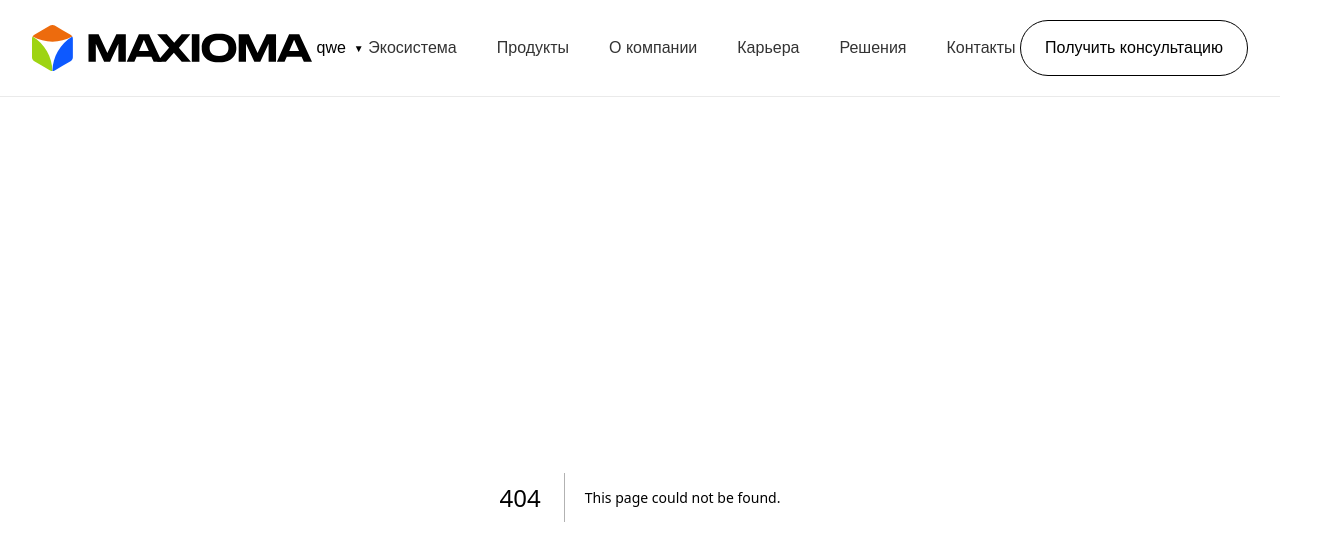
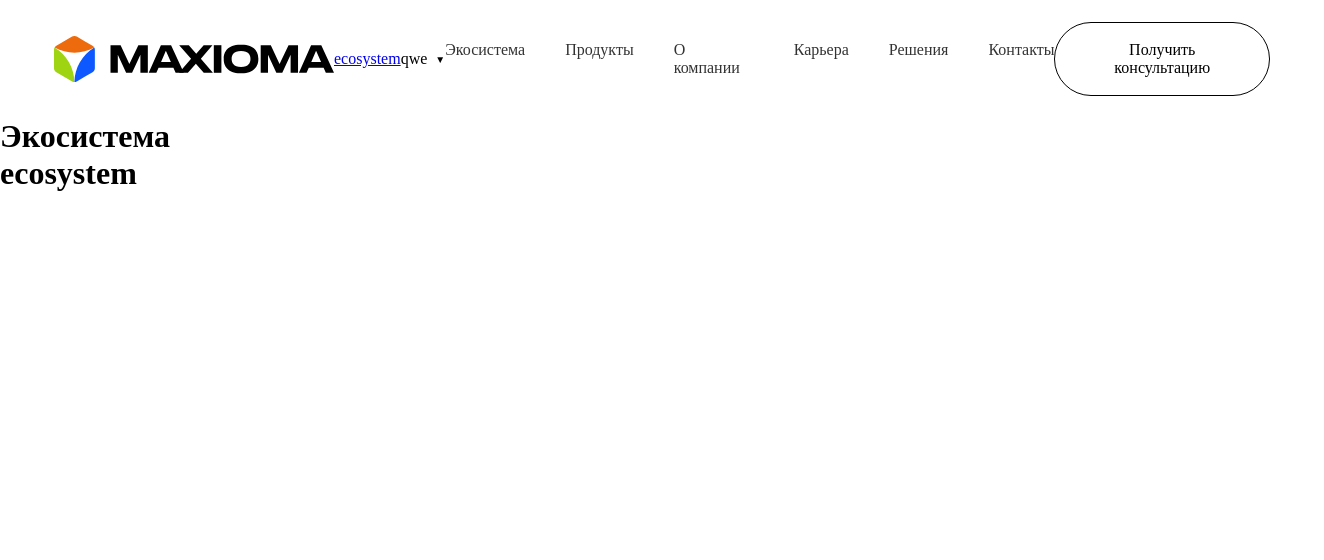
Before and after one commit to mabartut/maxioma, a Next.js app: page /ecosystem in a window 1280 px wide. Before the commit this address had no page. Shown: the top 560 px of the page, 1324 px wide, since content can reach past the window. Built offline with nearby package versions, Linux system fonts and the light colour scheme.

Commit message:
logo footer header added

```diff
--- /dev/null
+++ b/src/app/ecosystem/page.tsx
@@ -0,0 +1,10 @@
+import styles from "./page.module.css";
+
+export default function Page() {
+    return (
+        <div className={styles.page}>
+            <h1>Экосистема</h1>
+            <h1>ecosystem</h1>
+        </div>
+    );
+}
--- a/src/app/globals.css
+++ b/src/app/globals.css
@@ -1,49 +1,8 @@
-:root {
-  --background: #ffffff;
-  --foreground: #171717;
+* {
+    margin: 0;
+    padding: 0;
 }
 
-@media (prefers-color-scheme: dark) {
-  :root {
-    --background: #0a0a0a;
-    --foreground: #ededed;
-  }
+.container {
+    max-width: 1860px;
 }
-
-html {
-  height: 100%;
-}
-
-html,
-body {
-  max-width: 100vw;
-  overflow-x: hidden;
-}
-
-body {
-  min-height: 100%;
-  display: flex;
-  flex-direction: column;
-  color: var(--foreground);
-  background: var(--background);
-  font-family: Arial, Helvetica, sans-serif;
-  -webkit-font-smoothing: antialiased;
-  -moz-osx-font-smoothing: grayscale;
-}
-
-* {
-  box-sizing: border-box;
-  padding: 0;
-  margin: 0;
-}
-
-a {
-  color: inherit;
-  text-decoration: none;
-}
-
-@media (prefers-color-scheme: dark) {
-  html {
-    color-scheme: dark;
-  }
-}
--- a/src/app/page.tsx
+++ b/src/app/page.tsx
@@ -6,7 +6,7 @@ import {Button} from "@/components/button/Button";
 
 export default function Home() {
     return (
-        <div className={styles.page}>
+        <div className={`${styles.page} container`}>
             <main className={styles.main}>
                 MAIN
 
--- a/src/components/header/Header.module.css
+++ b/src/components/header/Header.module.css
@@ -1,12 +1,11 @@
 /* Header */
 .header {
     width: 100%;
-    padding: 20px 0;
-    background-color: #ffffff;
-    border-bottom: 1px solid #eaeaea;
+    padding: 22px;
     position: sticky;
     top: 0;
-    z-index: 1000;
+    /*background: red;*/
+    backdrop-filter: blur(60px);
 }
 
 /* Контейнер */
--- a/src/components/header/Header.tsx
+++ b/src/components/header/Header.tsx
@@ -10,17 +10,13 @@ const Header = () => {
     return (
         <header className={styles.header}>
             <div className={styles.container}>
-                <Logo/>
-                {/* Навигация */}
+                <Logo variant={'header'}/>
+
+                <Link href="/ecosystem">ecosystem</Link>
+
                 <DropdownMenu label={'qwe'}>
                     <li>
-                        <Link href="/123">123</Link>
-                    </li>
-                    <li>
-                        <Link href="/456">456</Link>
-                    </li>
-                    <li>
-                        <Link href="/789">789</Link>
+                        <Link href="/ecosystem">ecosystem</Link>
                     </li>
                 </DropdownMenu>
                 <nav className={styles.nav}>
--- a/src/components/logo/Logo.module.css
+++ b/src/components/logo/Logo.module.css
@@ -1,8 +1,6 @@
 .logoLink {
     display: block;
     position: relative;
-    width: 280px;
-    height: 46px;
     flex-shrink: 0;
     text-decoration: none;
     transition: width 0.2s ease, height 0.2s ease;
@@ -12,9 +10,24 @@
     object-fit: contain;
 }
 
+.header {
+    width: 280px;
+    height: 46px;
+}
+
+.footer {
+    width: 311px;
+    height: 51px;
+}
+
 @media (max-width: 768px) {
-    .logoLink {
+    .header {
         width: 176px;
         height: 29px;
     }
+
+    .footer {
+        width: 335px;
+        height: 55px;
+    }
 }
--- a/src/components/logo/Logo.tsx
+++ b/src/components/logo/Logo.tsx
@@ -2,16 +2,25 @@ import Image from 'next/image';
 import Link from 'next/link';
 import styles from './Logo.module.css';
 
-export const Logo = () => {
+type LogoProps = {
+    variant: 'header' | 'footer'
+}
+
+export const Logo = (props: LogoProps) => {
+    const {variant} = props;
+
     return (
-        <Link href="/" className={styles.logoLink}>
+        <Link href="/" className={`${styles.logoLink} ${styles[variant]}`}>
             <Image
                 src="/img/logo.svg"
                 alt="MAXIOMA"
                 fill
                 priority
                 className={styles.logoImage}
-                sizes="(max-width: 768px) 176px, 280px"
+                sizes={variant === 'header'
+                    ? '(max-width: 768px) 176px, 280px'
+                    : '(max-width: 768px) 335px, 311px'
+                }
             />
         </Link>
     );
```
Also changed, not shown: src/app/ecosystem/page.module.css (added).
